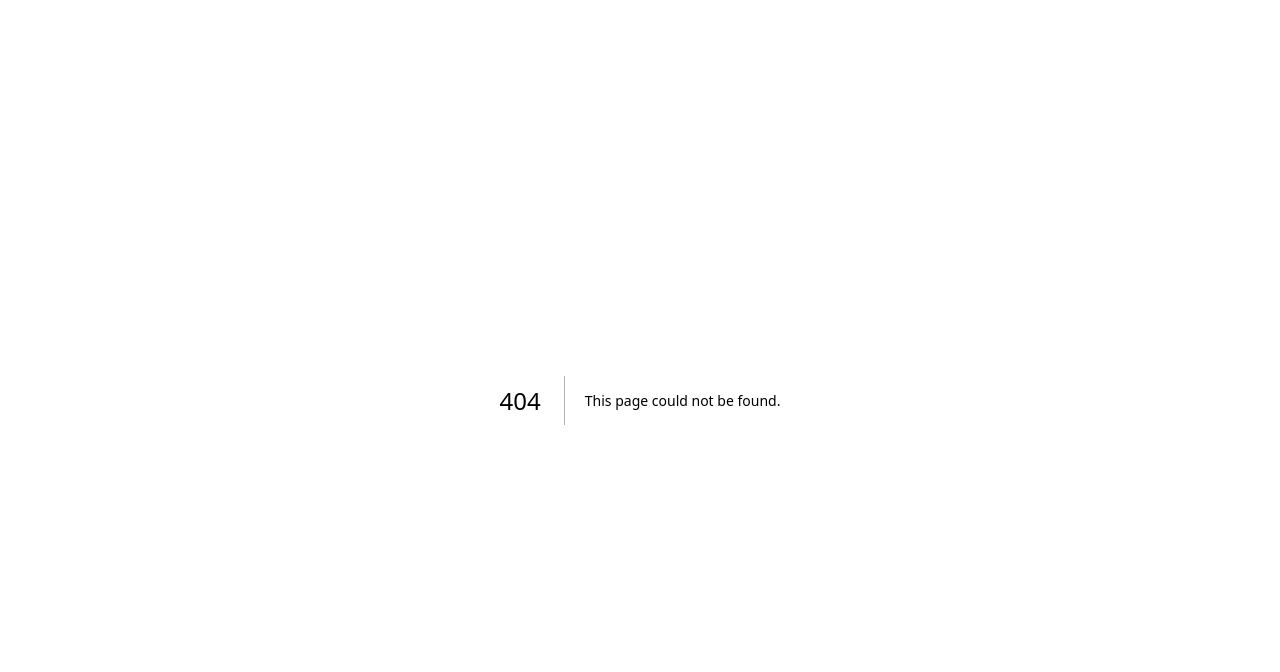
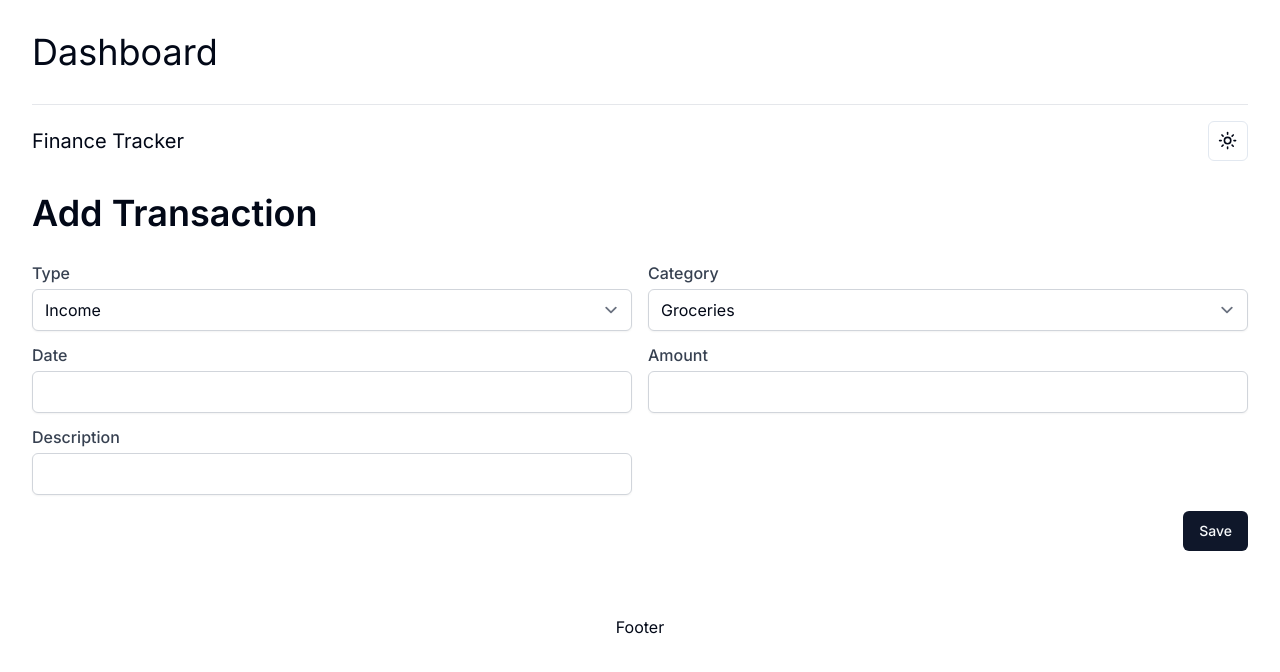
Before and after one commit to ariepaulus/next14-finance, a Next.js app: page /dashboard/transaction/add in a window 1280 px wide. Before the commit this address had no page. Shown: the top 672 px of the page. Built offline with nearby package versions, Linux system fonts and the light colour scheme.

Commit message:
Fifth Commit 20 April 2024

```diff
--- /dev/null
+++ b/app/dashboard/components/TransactionForm.tsx
@@ -0,0 +1,90 @@
+'use client';
+
+import { Button } from '@/components/ui/Button';
+import Input from '@/components/ui/Input';
+import { Label } from '@/components/ui/Label';
+import Select from '@/components/ui/Select';
+import { TTransactions, TExpenses } from '@/types/types';
+import { useForm } from 'react-hook-form';
+
+export default function TransactionForm() {
+  const types: TTransactions[] = [
+    'Income',
+    'Expenses',
+    'Investment',
+    'Savings',
+  ];
+
+  const categories: TExpenses[] = [
+    'Groceries',
+    'Transport',
+    'Housing',
+    'Entertainment',
+    'Restaurant',
+    'Health',
+    'Education',
+    'Utilities',
+    'Other',
+  ];
+
+  type FormData = {
+    type: TTransactions;
+    category: TExpenses;
+    created_at: string;
+    description: string;
+    amount: number;
+    date: string;
+  };
+
+  const {
+    register,
+    handleSubmit,
+    formState: { errors },
+  } = useForm<FormData>();
+
+  const onSubmit = (data: any) => console.log(data);
+
+  return (
+    <form className='space-y-4' onSubmit={handleSubmit(onSubmit)}>
+      <div className='grid grid-cols-1 md:grid-cols-2 gap-4'>
+        <div>
+          <Label className='mb-2'>Type</Label>
+          <Select {...register('type', { required: true })}>
+            {errors.type && <span>This field is required</span>}
+            {types.map(type => (
+              <option key={type}>{type}</option>
+            ))}
+          </Select>
+        </div>
+
+        <div>
+          <Label className='mb-2'>Category</Label>
+          <Select {...register('category', { required: true })}>
+            {errors.category && <span>This field is required</span>}
+            {categories.map(category => (
+              <option key={category}>{category}</option>
+            ))}
+          </Select>
+        </div>
+        <div>
+          <Label className='mb-2'>Date</Label>
+          <Input {...register('created_at', { required: true })} />
+          {errors.created_at && <span>This field is required</span>}
+        </div>
+        <div>
+          <Label className='mb-2'>Amount</Label>
+          <Input type='number' {...register('amount', { required: true })} />
+          {errors.amount && <span>This field is required</span>}
+        </div>
+        <div>
+          <Label className='mb-2'>Description</Label>
+          <Input {...register('description', { required: true })} />
+          {errors.description && <span>This field is required</span>}
+        </div>
+      </div>
+      <div className='flex justify-end'>
+        <Button type='submit'>Save</Button>
+      </div>
+    </form>
+  );
+}
--- /dev/null
+++ b/app/dashboard/components/TrendFallback.tsx
@@ -0,0 +1,18 @@
+import { Skeleton } from '@/components/ui/Skeleton';
+
+export default function TrendFallback() {
+  return (
+    <div className='space-y-5 w-3/5 lg:w-5/6'>
+      <div>
+        <Skeleton />
+      </div>
+      <div className='mb-2'>
+        <Skeleton />
+      </div>
+      <div className='flex space-x-2'>
+        <Skeleton />
+        <Skeleton />
+      </div>
+    </div>
+  );
+}
--- a/app/dashboard/layout.tsx
+++ b/app/dashboard/layout.tsx
@@ -4,10 +4,10 @@ export default function DashboardLayout({
   children,
 }: Readonly<{ children: React.ReactNode }>) {
   return (
-    <main className='space-y-8 mb-44 ml-44 mr-44'>
+    <main className='space-y-8 '>
       <h1 className='text-4xl mt-8'>Dashboard</h1>
       <div>
-        <h2 className='mb-4 text-lg font-mono'>PageHeader</h2>
+        {/* <h2 className='mb-4 text-lg font-mono'>PageHeader</h2> */}
         <hr className='mb-4 border-gray-200 dark:border-gray-800' />
         <div>
           <PageHeader className='' />
--- a/app/dashboard/page.tsx
+++ b/app/dashboard/page.tsx
@@ -2,25 +2,51 @@ import TransactionList from '@/app/dashboard/components/TransactionList';
 import { Suspense } from 'react';
 import TransactionListFallback from './components/TransactionListFallback';
 import Trend from './components/Trend';
+import TrendFallback from './components/TrendFallback';
+import Link from 'next/link';
+import { PlusCircle } from 'lucide-react';
+import { Button } from '@/components/ui/Button';
 
 export default function Dashboard() {
   return (
+    <>
+      <section className='mb-8'>
+        <h1 className='text-4xl font-semibold'>Summary</h1>
+      </section>
       <section className='mb-8 grid grid-cols-2 lg:grid-cols-4 gap-8'>
         <Suspense>
+          <Suspense fallback={<TrendFallback />} />
           <Trend type='Income' />
         </Suspense>
         <Suspense>
+          <Suspense fallback={<TrendFallback />} />
           <Trend type='Expenses' />
         </Suspense>
         <Suspense>
+          <Suspense fallback={<TrendFallback />} />
           <Trend type='Investment' />
         </Suspense>
         <Suspense>
+          <Suspense fallback={<TrendFallback />} />
           <Trend type='Savings' />
         </Suspense>
+      </section>
+      <section className='flex justify-between items-center mb-8'>
+        <h2 className='text-2xl'>Transactions</h2>
+        <Button variant='outline'>
+          {' '}
+          <Link
+            href='/dashboard/transaction/add'
+            className={`flex items-center space-x-1`}
+          >
+            <PlusCircle className='w-6 h-6' />
+            <div className='text-xl'>Add</div>
+          </Link>
+        </Button>
+      </section>
       <Suspense fallback={<TransactionListFallback />}>
         <TransactionList />
       </Suspense>
-    </section>
+    </>
   );
 }
--- /dev/null
+++ b/app/dashboard/transaction/add/page.tsx
@@ -0,0 +1,15 @@
+import { Metadata } from 'next';
+import TransactionForm from '../../components/TransactionForm';
+
+export const metadata: Metadata = {
+  title: 'Add Transaction',
+};
+
+export default function AddTransaction() {
+  return (
+    <>
+      <h1 className='text-4xl font-semibold mb-8'>Add Transaction</h1>
+      <TransactionForm />
+    </>
+  );
+}
--- a/app/layout.tsx
+++ b/app/layout.tsx
@@ -7,7 +7,10 @@ import { cn } from '@/lib/utils';
 const fontSans = FontSans({ subsets: ['latin'], variable: '--font-sans' });
 
 export const metadata: Metadata = {
-  title: 'Finance App',
+  title: {
+    template: '%s | Finance Tracker',
+    default: 'Finance Tracker',
+  },
   description: 'Generated by create next app',
 };
 
--- a/app/playground/page.tsx
+++ b/app/playground/page.tsx
@@ -15,10 +15,15 @@ import {
 import { Checkbox } from '@/components/ui/Checkbox';
 import { Separator } from '@/components/ui/Separator';
 import { Skeleton } from '@/components/ui/Skeleton';
+import { Metadata } from 'next';
+
+export const metadata: Metadata = {
+  title: 'Playground',
+};
 
 export default function Page() {
   return (
-    <main className='space-y-8 mb-44 ml-44 mr-44'>
+    <main className='space-y-8 mb-44'>
       <h1 className='text-4xl mt-8'>Playground</h1>
       <div>
         <h2 className='mb-4 text-lg font-mono'>PageHeader</h2>
--- a/components/ui/Input.tsx
+++ b/components/ui/Input.tsx
@@ -1,25 +1,25 @@
-import * as React from 'react';
+import { forwardRef, InputHTMLAttributes } from 'react';
 
-import { cn } from '@/lib/utils';
+// Define the type for the props, extending the basic input HTML attributes
+interface InputProps extends InputHTMLAttributes<HTMLInputElement> {}
 
-export interface InputProps
-  extends React.InputHTMLAttributes<HTMLInputElement> {}
+// Define the component using forwardRef with proper typings
+const Input = forwardRef<HTMLInputElement, InputProps>((props, ref) => {
+  // Define the styles with explicit keys that match possible input types
+  const styles = {
+    checkbox:
+      'rounded border-gray-300 text-gray-700 bg-white dark:bg-gray-950 dark:text-gray-500 shadow-sm',
+    default:
+      'w-full rounded-md shadow-sm border-gray-300 bg-white dark:border-gray-700 dark:bg-gray-950',
+  } as const;
 
-const Input = React.forwardRef<HTMLInputElement, InputProps>(
-  ({ className, type, ...props }, ref) => {
-    return (
-      <input
-        type={type}
-        className={cn(
-          'flex h-10 w-full rounded-md shadow-sm border-gray-300 bg-white dark:border-gray-700 dark:bg-gray-950 border-input bg-background px-3 py-2 text-sm ring-offset-background file:border-0 file:bg-transparent file:text-sm file:font-medium placeholder:text-muted-foreground focus-visible:outline-none focus-visible:ring-2 focus-visible:ring-ring focus-visible:ring-offset-2 disabled:cursor-not-allowed disabled:opacity-50',
-          className
-        )}
-        ref={ref}
-        {...props}
-      />
-    );
-  }
-);
-Input.displayName = 'Input';
+  // Determine the style based on the input type. Use a type assertion to ensure only valid keys are used.
+  const styleKey = (props.type as keyof typeof styles) || 'default';
+  const className = styles[styleKey] || styles.default;
 
-export { Input };
+  return <input ref={ref} {...props} className={className} />;
+});
+
+Input.displayName = 'Input'; // It's good practice to set the displayName when using forwardRef
+
+export default Input;
--- a/components/ui/Select.tsx
+++ b/components/ui/Select.tsx
@@ -1,160 +1,18 @@
-'use client';
+import { forwardRef, SelectHTMLAttributes } from 'react';
 
-import * as React from 'react';
-import * as SelectPrimitive from '@radix-ui/react-select';
-import { Check, ChevronDown, ChevronUp } from 'lucide-react';
+// Define the type for the props, extending the basic select HTML attributes
+interface SelectProps extends SelectHTMLAttributes<HTMLSelectElement> {}
 
-import { cn } from '@/lib/utils';
-
-const Select = SelectPrimitive.Root;
-
-const SelectGroup = SelectPrimitive.Group;
-
-const SelectValue = SelectPrimitive.Value;
-
-const SelectTrigger = React.forwardRef<
-  React.ElementRef<typeof SelectPrimitive.Trigger>,
-  React.ComponentPropsWithoutRef<typeof SelectPrimitive.Trigger>
->(({ className, children, ...props }, ref) => (
-  <SelectPrimitive.Trigger
-    ref={ref}
-    className={cn(
-      'flex h-10 w-full items-center justify-between rounded-md shadow-sm border border-input bg-background px-3 py-2 text-sm ring-offset-background placeholder:text-muted-foreground focus:outline-none focus:ring-2 focus:ring-ring focus:ring-offset-2 disabled:cursor-not-allowed disabled:opacity-50 [&>span]:line-clamp-1',
-      className
-    )}
-    {...props}
-  >
-    {children}
-    <SelectPrimitive.Icon asChild>
-      <ChevronDown className='h-4 w-4 opacity-50' />
-    </SelectPrimitive.Icon>
-  </SelectPrimitive.Trigger>
-));
-SelectTrigger.displayName = SelectPrimitive.Trigger.displayName;
-
-const SelectScrollUpButton = React.forwardRef<
-  React.ElementRef<typeof SelectPrimitive.ScrollUpButton>,
-  React.ComponentPropsWithoutRef<typeof SelectPrimitive.ScrollUpButton>
->(({ className, ...props }, ref) => (
-  <SelectPrimitive.ScrollUpButton
-    ref={ref}
-    className={cn(
-      'flex cursor-default items-center justify-center py-1',
-      className
-    )}
-    {...props}
-  >
-    <ChevronUp className='h-4 w-4' />
-  </SelectPrimitive.ScrollUpButton>
-));
-SelectScrollUpButton.displayName = SelectPrimitive.ScrollUpButton.displayName;
-
-const SelectScrollDownButton = React.forwardRef<
-  React.ElementRef<typeof SelectPrimitive.ScrollDownButton>,
-  React.ComponentPropsWithoutRef<typeof SelectPrimitive.ScrollDownButton>
->(({ className, ...props }, ref) => (
-  <SelectPrimitive.ScrollDownButton
-    ref={ref}
-    className={cn(
-      'flex cursor-default items-center justify-center py-1',
-      className
-    )}
-    {...props}
-  >
-    <ChevronDown className='h-4 w-4' />
-  </SelectPrimitive.ScrollDownButton>
-));
-SelectScrollDownButton.displayName =
-  SelectPrimitive.ScrollDownButton.displayName;
-
-const SelectContent = React.forwardRef<
-  React.ElementRef<typeof SelectPrimitive.Content>,
-  React.ComponentPropsWithoutRef<typeof SelectPrimitive.Content>
->(({ className, children, position = 'popper', ...props }, ref) => (
-  <SelectPrimitive.Portal>
-    <SelectPrimitive.Content
+// Define the component using forwardRef with proper typings
+export default forwardRef<HTMLSelectElement, SelectProps>(function Select(
+  props,
+  ref
+) {
+  return (
+    <select
       ref={ref}
-      className={cn(
-        'relative z-50 max-h-96 min-w-[8rem] overflow-hidden rounded-md border bg-popover text-popover-foreground shadow-md data-[state=open]:animate-in data-[state=closed]:animate-out data-[state=closed]:fade-out-0 data-[state=open]:fade-in-0 data-[state=closed]:zoom-out-95 data-[state=open]:zoom-in-95 data-[side=bottom]:slide-in-from-top-2 data-[side=left]:slide-in-from-right-2 data-[side=right]:slide-in-from-left-2 data-[side=top]:slide-in-from-bottom-2',
-        position === 'popper' &&
-          'data-[side=bottom]:translate-y-1 data-[side=left]:-translate-x-1 data-[side=right]:translate-x-1 data-[side=top]:-translate-y-1',
-        className
-      )}
-      position={position}
       {...props}
-    >
-      <SelectScrollUpButton />
-      <SelectPrimitive.Viewport
-        className={cn(
-          'p-1',
-          position === 'popper' &&
-            'h-[var(--radix-select-trigger-height)] w-full min-w-[var(--radix-select-trigger-width)]'
-        )}
-      >
-        {children}
-      </SelectPrimitive.Viewport>
-      <SelectScrollDownButton />
-    </SelectPrimitive.Content>
-  </SelectPrimitive.Portal>
-));
-SelectContent.displayName = SelectPrimitive.Content.displayName;
-
-const SelectLabel = React.forwardRef<
-  React.ElementRef<typeof SelectPrimitive.Label>,
-  React.ComponentPropsWithoutRef<typeof SelectPrimitive.Label>
->(({ className, ...props }, ref) => (
-  <SelectPrimitive.Label
-    ref={ref}
-    className={cn('py-1.5 pl-8 pr-2 text-sm font-semibold', className)}
-    {...props}
-  />
-));
-SelectLabel.displayName = SelectPrimitive.Label.displayName;
-
-const SelectItem = React.forwardRef<
-  React.ElementRef<typeof SelectPrimitive.Item>,
-  React.ComponentPropsWithoutRef<typeof SelectPrimitive.Item>
->(({ className, children, ...props }, ref) => (
-  <SelectPrimitive.Item
-    ref={ref}
-    className={cn(
-      'relative flex w-full cursor-default select-none items-center rounded-sm py-1.5 pl-8 pr-2 text-sm outline-none focus:bg-accent focus:text-accent-foreground data-[disabled]:pointer-events-none data-[disabled]:opacity-50',
-      className
-    )}
-    {...props}
-  >
-    <span className='absolute left-2 flex h-3.5 w-3.5 items-center justify-center'>
-      <SelectPrimitive.ItemIndicator>
-        <Check className='h-4 w-4' />
-      </SelectPrimitive.ItemIndicator>
-    </span>
-
-    <SelectPrimitive.ItemText>{children}</SelectPrimitive.ItemText>
-  </SelectPrimitive.Item>
-));
-SelectItem.displayName = SelectPrimitive.Item.displayName;
-
-const SelectSeparator = React.forwardRef<
-  React.ElementRef<typeof SelectPrimitive.Separator>,
-  React.ComponentPropsWithoutRef<typeof SelectPrimitive.Separator>
->(({ className, ...props }, ref) => (
-  <SelectPrimitive.Separator
-    ref={ref}
-    className={cn('-mx-1 my-1 h-px bg-muted', className)}
-    {...props}
-  />
-));
-SelectSeparator.displayName = SelectPrimitive.Separator.displayName;
-
-export {
-  Select,
-  SelectGroup,
-  SelectValue,
-  SelectTrigger,
-  SelectContent,
-  SelectLabel,
-  SelectItem,
-  SelectSeparator,
-  SelectScrollUpButton,
-  SelectScrollDownButton,
-};
+      className='w-full rounded-md shadow-sm border-gray-300 bg-white dark:border-gray-700 dark:bg-gray-950'
+    />
+  );
+});
--- a/package.json
+++ b/package.json
@@ -28,6 +28,7 @@
     "next-themes": "^0.3.0",
     "react": "^18",
     "react-dom": "^18",
+    "react-hook-form": "^7.51.3",
     "tailwind-merge": "^2.3.0",
     "tailwindcss-animate": "^1.0.7"
   },
--- a/tailwind.config.ts
+++ b/tailwind.config.ts
@@ -4,10 +4,11 @@ import { fontFamily } from 'tailwindcss/defaultTheme';
 const config = {
   darkMode: ['class'],
   content: [
-    './pages/**/*.{ts,tsx}',
-    './components/**/*.{ts,tsx}',
-    './app/**/*.{ts,tsx}',
+    './pages/**/*.{ts,tsx,mdx}',
+    './components/**/*.{ts,tsx,mdx}',
+    './app/**/*.{ts,tsx,mdx}',
     './src/**/*.{ts,tsx}',
+    './lib/**/*.{ts,tsx,mdx}',
   ],
   prefix: '',
   theme: {
```
Also changed, not shown: app/dashboard/components/Trend.tsx (+10 -4 lines), 1 other file (tests, documents, lock files or other folders). Lines whose indentation alone changed are shown as unchanged.
